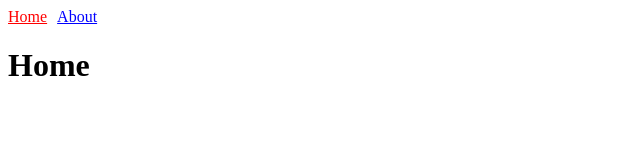
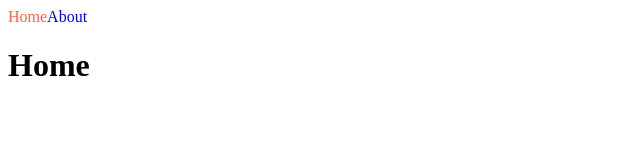
Before and after one commit to sungalex/nextjs-fundamentals, a Next.js app: page / in a window 1280 px wide. Shown: the top 160 px of the page, without its empty margins (0-640 px from the left). Built offline with nearby package versions, Linux system fonts and the light colour scheme.

Commit message:
CSS Modules

```diff
--- a/components/NavBar.js
+++ b/components/NavBar.js
@@ -1,5 +1,6 @@
 import Link from "next/link";
 import { useRouter } from "next/router";
+import styles from "./NavBar.module.css";
 
 export default function NavBar() {
   const router = useRouter();
@@ -7,15 +8,18 @@
     <div>
       <Link href="/">
         <a
-          style={{
-            color: router.pathname === "/" ? "red" : "blue",
-            paddingRight: 10,
-          }}>
+          className={`${styles.link} ${
+            router.pathname === "/" ? styles.active : ""
+          }`}>
           Home
         </a>
       </Link>
       <Link href="/about">
-        <a style={{ color: router.pathname === "/about" ? "red" : "blue" }}>
+        <a
+          className={[
+            styles.link,
+            router.pathname === "/about" ? styles.active : "",
+          ].join(" ")}>
           About
         </a>
       </Link>
--- /dev/null
+++ b/components/NavBar.module.css
@@ -0,0 +1,7 @@
+.link {
+  text-decoration: none;
+}
+
+.active {
+  color: tomato;
+}
```
Also changed, not shown: 1 other file (tests, documents, lock files or other folders).
